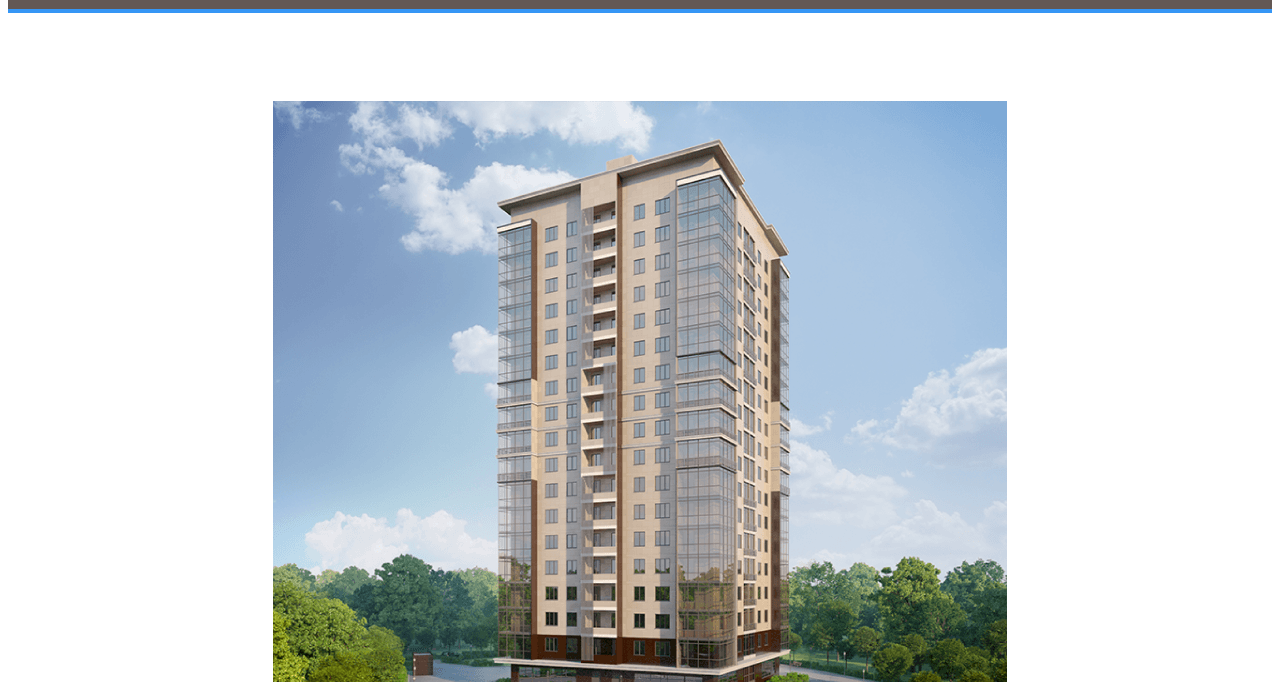
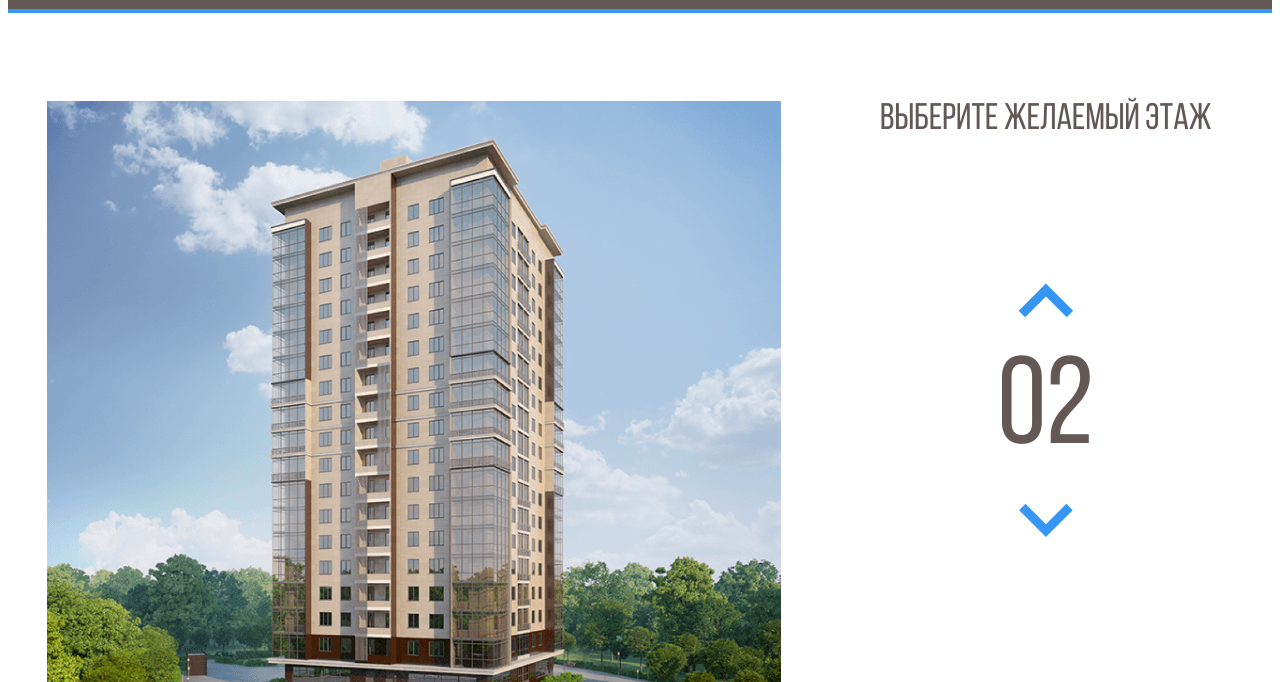
Before and after one commit to zetaleo/layouts, a plain HTML site: page melody/index.html in a window 1280 px wide. Shown: the part 63-745 px from the top of the page. Drawn offline with nearby package versions, Linux system fonts and the light colour scheme.

Commit message:
Update style.css

```diff
--- a/melody/styles/style.css
+++ b/melody/styles/style.css
@@ -72,19 +72,18 @@ body {
 }
 
 .main {
-  max-width: 1280px;
+  /* max-width: 1280px; */
   display: flex;
-  flex-direction: column;
-  align-items: center;
+  flex-wrap: wrap;
 }
 
 .main-image {
-  padding: 7% 0;
-  /* width: 100vw; */
+  margin: 7% auto;
+  overflow: auto;
 }
 
 /* .home-image {
-  width: 100vw;
+
 } */
 
 .main-info {
@@ -93,8 +92,7 @@ body {
   align-items: center;
   flex-direction: column;
   justify-content: space-between;
-  padding-bottom: 10%;
-  min-height: 600px;
+  margin: 7% auto;
 }
 
 .home-image path {
```
